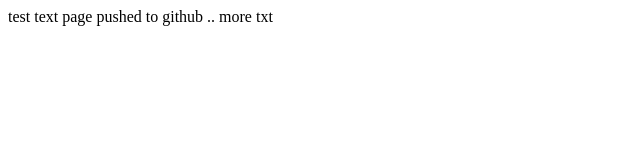
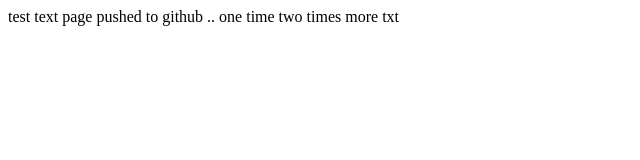
Before and after one commit to jimigrok/git-demo, a plain HTML site: page web/index.html in a window 1280 px wide. Shown: the whole page, without its empty margins (0-640 px from the left). Drawn offline with Linux system fonts and the light colour scheme.

Commit message:
modified index.html

```diff
--- a/web/index.html
+++ b/web/index.html
@@ -3,6 +3,8 @@ test text
 
 page pushed to github ..
 
+one time
+two times
 
 more txt
 </html>
```
